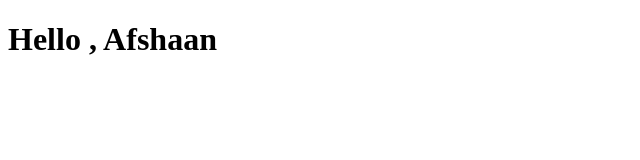
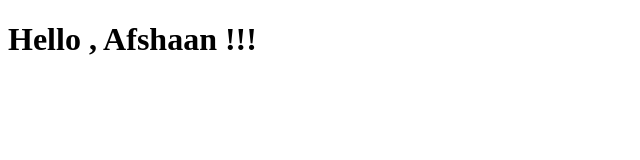
Before and after one commit to AfshFathima/Basics, a plain HTML site: page index.html in a window 1280 px wide. Shown: the full height of the page, 0-640 px from the left. Drawn offline with Linux system fonts and the light colour scheme.

Commit message:
Update index.html

```diff
--- a/index.html
+++ b/index.html
@@ -6,6 +6,6 @@
     <title>Basics</title>
 </head>
 <body>
-    <h1>Hello , Afshaan </h1>
+    <h1>Hello , Afshaan !!! </h1>
 </body>
 </html>
```
